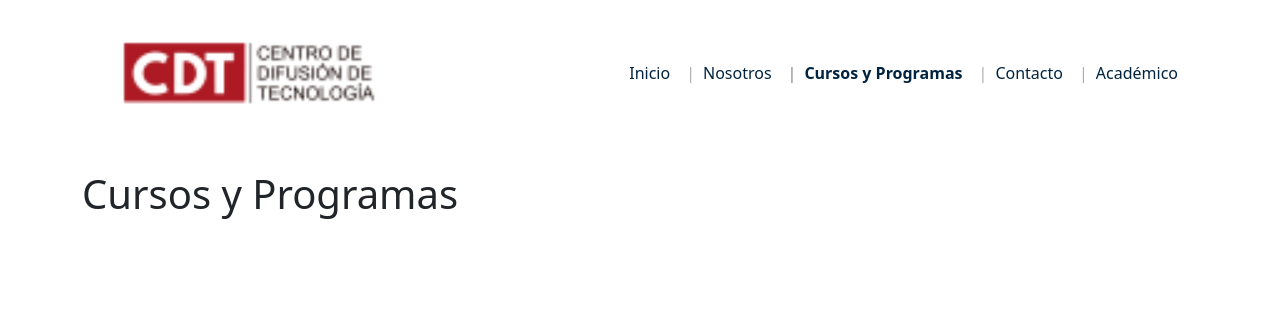
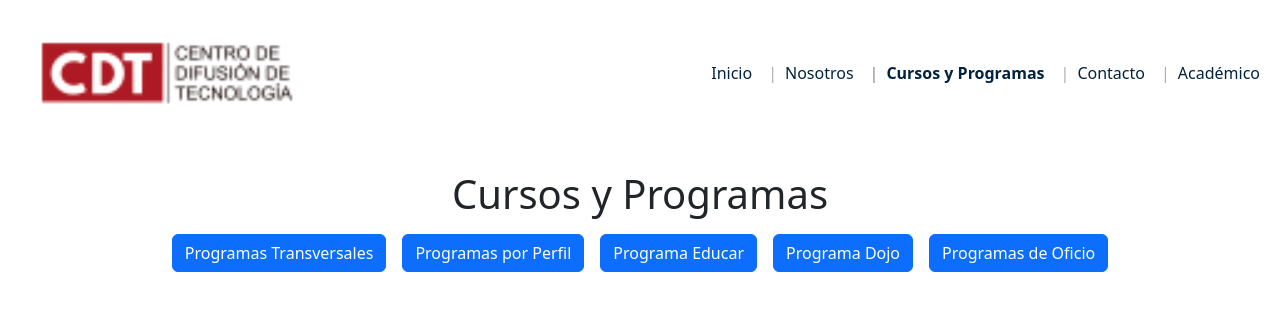
Before and after one commit to FlorMarleny/CDT-BN, a React (Vite) app: page /cursosyprogramas in a window 1280 px wide. Shown: the top 310 px of the page. Built offline with nearby package versions, Linux system fonts and the light colour scheme.

Commit message:
Programas

```diff
--- /dev/null
+++ b/src/pages/cursosyprogramas/CursosyProgramas.css
@@ -0,0 +1,33 @@
+.card-text-small {
+    font-size: 10px;
+  }
+
+  .button-ver-mas {
+    position: absolute;
+    bottom: 8px;
+    right: 8px;
+  }
+
+  .img-darken {
+    filter: brightness(70%);
+    transition: filter 0.3s ease;
+  }
+
+  .card-gratis-overlay {
+    position: absolute;
+    top: 30%;
+    left: 50%;
+    transform: translate(-50%, -50%);
+    color: white;
+    font-weight: 700;
+    font-size: 18px;
+    padding: 8px 16px;
+    border-radius: 4px;
+    pointer-events: none;
+    transition: opacity 0.3s ease;
+    opacity: 0;
+  }
+
+  .position-relative:hover .card-gratis-overlay {
+    opacity: 1;
+  }
--- a/src/pages/cursosyprogramas/CursosyProgramas.jsx
+++ b/src/pages/cursosyprogramas/CursosyProgramas.jsx
@@ -1,17 +1,117 @@
-import React from 'react'
-import { Helmet } from 'react-helmet';
+import React, { useState } from "react";
+import { Helmet } from "react-helmet";
 import Menu from "../../components/Navbar/Menu";
+import "./CursosyProgramas.css";
+// import { programas } from "./data";
+import { programaTransversal } from "./Datos/programaTransversal";
+import { programaPerfil } from "./Datos/programaPerfil";
+import { programaEducar } from "./Datos/programaEducar";
+import { programaDojo } from "./Datos/programaDojo";
+import { programaOficio } from "./Datos/programaOficio";
 
-const CursosyProgramasPage = () => {
+const CursosyProgramas = () => {
+  const [programaActivo, setProgramaActivo] = useState(null);
+  const [mouseOverImage, setMouseOverImage] = useState(false);
+  const programas = [
+    programaTransversal,
+    programaPerfil,
+    programaEducar,
+    programaDojo,
+    programaOficio,
+  ];
+
+  const handleMouseEnter = () => {
+    setShowGratis(true);
+    setMouseOverImage(true);
+  };
+
+  const handleMouseLeave = () => {
+    setShowGratis(false);
+    setMouseOverImage(false);
+  };
+
+  const handleProgramaClick = (programaId) => {
+    if (programaActivo === programaId) {
+      setProgramaActivo(null);
+    } else {
+      setProgramaActivo(programaId);
+    }
+  };
+
+  const [showGratis, setShowGratis] = useState(false);
+
   return (
-    <div  className='container'>
+    <div>
+      <Menu />
+
       <Helmet>
         <title>Cursos y Programas</title>
       </Helmet>
-      <Menu />
-      <h1>Cursos y Programas</h1>
+
+      <div className="container">
+        <h1 className="text-center">Cursos y Programas</h1>
+        <div className="button-container d-flex flex-wrap justify-content-center">
+          {programas.map((programa) => (
+            <button
+              key={programa.id}
+              className={`program-button btn btn-primary m-2 ${
+                programaActivo === programa.id ? "active" : ""
+              }`}
+              onClick={() => handleProgramaClick(programa.id)}
+            >
+              {programa.nombre}
+            </button>
+          ))}
+        </div>
+
+        <div className="card-container row justify-content-center">
+          {programas.map(
+            (programa) =>
+              programaActivo === programa.id && (
+                <div className="row" key={programa.id}>
+                  {programa.subprogramas.map((subprograma) => (
+                    <div
+                      key={subprograma.id}
+                      className="col-md-3 mt-5 position-relative"
+                      onMouseEnter={handleMouseEnter}
+                      onMouseLeave={handleMouseLeave}
+                    >
+                      <div className="card p-0 position-relative h-100 d-flex flex-column">
+                        <img
+                          src={subprograma.imagen}
+                          alt={subprograma.nombre}
+                          className={`card-img-top ${
+                            mouseOverImage ? "img-darken" : ""
+                          }`}
+                        />
+                        {showGratis && mouseOverImage && (
+                          <p className={`card-text mb-0 card-gratis-overlay`}>
+                            GRATIS
+                          </p>
+                        )}
+                        <div className="card-body d-flex flex-column">
+                          <p className={`mb-0`}>{subprograma.modalidad}</p>
+                          <h5 className="card-title">{subprograma.nombre}</h5>
+                          <p className="card-text card-text-small flex-grow-1">
+                            {subprograma.texto}
+                          </p>
+                          <div className="d-flex justify-content-between align-items-center">
+                            <button className="btn btn-primary button-ver-mas">
+                              VER MÁS
+                            </button>
+                          </div>
+                        </div>
+                      </div>
+                    </div>
+                  ))}
+                </div>
+              )
+          )}
+        </div>
+      </div>
     </div>
-  )
-}
+  );
+};
 
-export default CursosyProgramasPage
+
+export default CursosyProgramas;
--- /dev/null
+++ b/src/pages/cursosyprogramas/Datos/programaDojo.js
@@ -0,0 +1,14 @@
+export const programaDojo = {
+    id: 4,
+    nombre: "Programa Dojo",
+    subprogramas: [
+      {
+        id: 1,
+        nombre: "Subprograma 3-1",
+        imagen: "src/img/subprograma3-1.jpg",
+        texto: "Texto del subprograma 3-1",
+        modalidad: "Virtual",
+        gratis: true,
+      },
+    ],
+  };
--- /dev/null
+++ b/src/pages/cursosyprogramas/Datos/programaEducar.js
@@ -0,0 +1,14 @@
+export const programaEducar = {
+    id: 3,
+    nombre: "Programa Educar",
+    subprogramas: [
+      {
+        id: 1,
+        nombre: "Subprograma 3-1",
+        imagen: "src/img/subprograma3-1.jpg",
+        texto: "Texto del subprograma 3-1",
+        modalidad: "Virtual",
+        gratis: true,
+      },
+    ],
+  };
--- /dev/null
+++ b/src/pages/cursosyprogramas/Datos/programaOficio.js
@@ -0,0 +1,14 @@
+export const programaOficio = {
+    id: 5,
+    nombre: "Programas de Oficio",
+    subprogramas: [
+      {
+        id: 1,
+        nombre: "Subprograma 3-1",
+        imagen: "src/img/subprograma3-1.jpg",
+        texto: "Texto del subprograma 3-1",
+        modalidad: "Virtual",
+        gratis: true,
+      },
+    ],
+  };
--- /dev/null
+++ b/src/pages/cursosyprogramas/Datos/programaPerfil.js
@@ -0,0 +1,14 @@
+export const programaPerfil = {
+    id: 2,
+    nombre: "Programas por Perfil",
+    subprogramas: [
+      {
+        id: 1,
+        nombre: "Subprograma 3-1",
+        imagen: "src/img/subprograma3-1.jpg",
+        texto: "Texto del subprograma 3-1",
+        modalidad: "Virtual",
+        gratis: true,
+      },
+    ],
+  };
--- /dev/null
+++ b/src/pages/cursosyprogramas/Datos/programaTransversal.js
@@ -0,0 +1,42 @@
+export const programaTransversal = {
+    id: 1,
+    nombre: "Programas Transversales",
+    subprogramas: [
+      {
+        id: 1,
+        nombre: "AutoCAD 2D",
+        imagen: "src/img/imagenP.jpg",
+        texto:
+          "Representación e interpretación de dibujos técnicos, eléctricos y electrónicos; normas, laboratorio CAD; sesiones teóricas y prácticas calificadas.",
+        modalidad: "Virtual",
+        gratis: true,
+      },
+      {
+        id: 2,
+        nombre: "AutoCAD 3D",
+        imagen: "src/img/imagenP.jpg",
+        texto:
+          "Diseños mecánicos, eléctricos y electrónicos, planos 3D, Modelado Arquitectónico 3D con Fotorrealismo y Renderizado. Sesiones teóricas y prácticas.",
+        modalidad: "Virtual",
+        gratis: true,
+      },
+      {
+        id: 3,
+        nombre: "Computación Básica",
+        imagen: "src/img/imagenP.jpg",
+        texto:
+          "Uso de dispositivos y programas en actividades computarizadas. Simulador para reconocer y ensamblar computadoras. Sistema operativo, organización y Microsoft Word.",
+        modalidad: "Virtual",
+        gratis: true,
+      },
+      {
+        id: 16,
+        nombre: "Computación Básica",
+        imagen: "src/img/imagenP.jpg",
+        texto:
+          "Uso de dispositivos y programas en actividades computarizadas. Simulador para reconocer y ensamblar computadoras. Sistema operativo, organización y Microsoft Word.",
+        modalidad: "Virtual",
+        gratis: true,
+      },
+    ],
+  };
```
